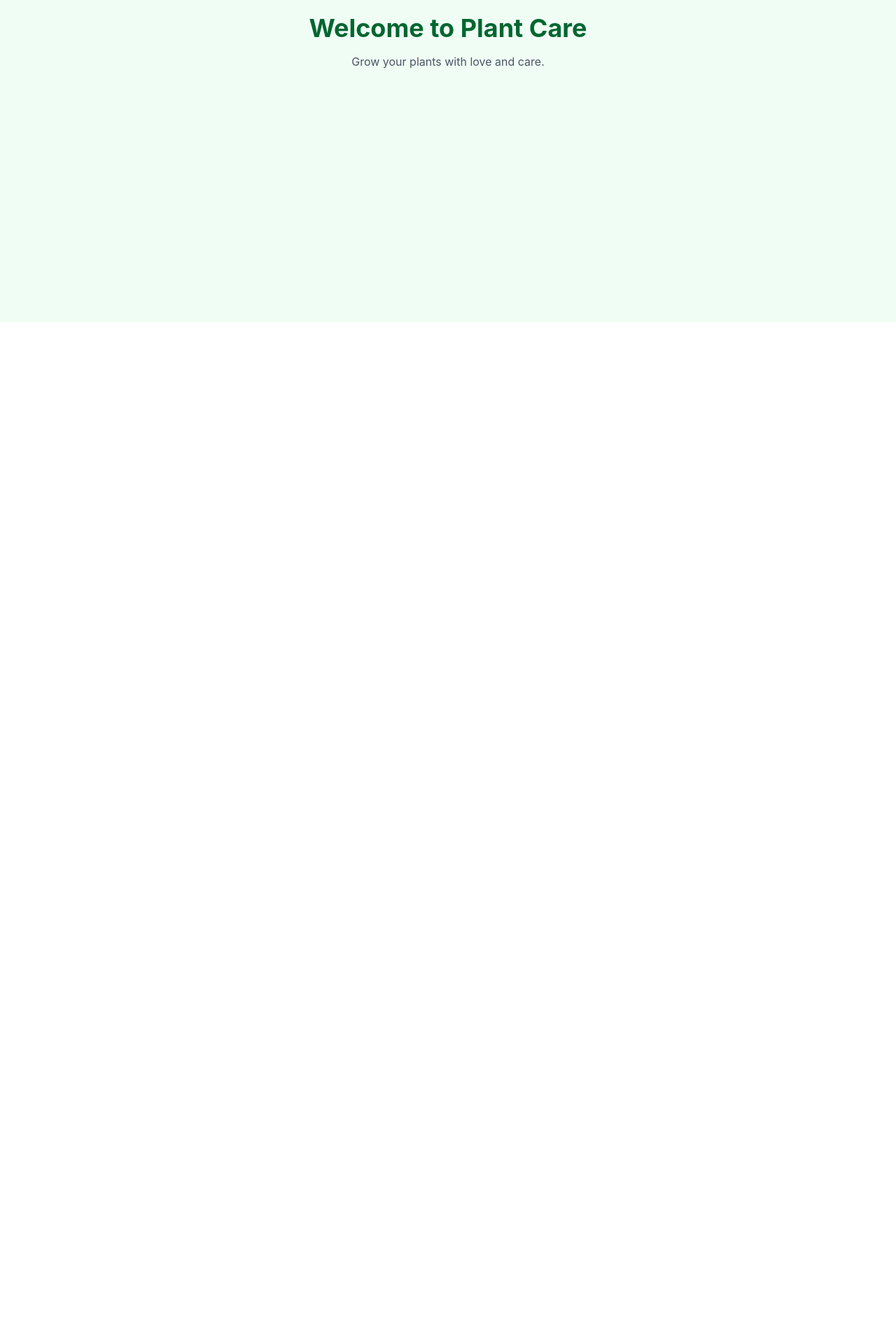
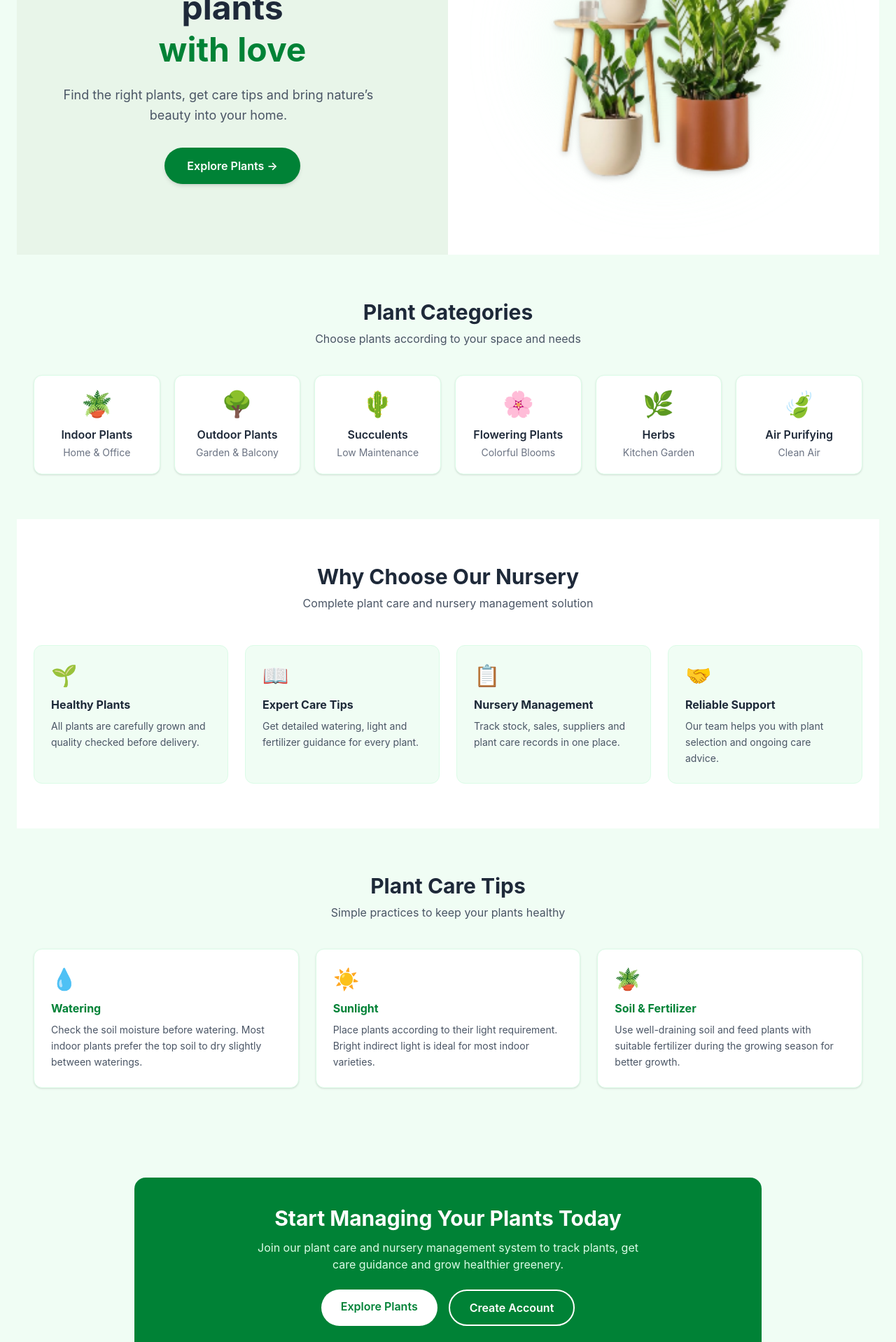
Before and after one commit to Dilni-Sehansa/PlantCare-And-Nursery-ManagementSystem-Frontend, a React (Vite) app: page / in a window 1280 px wide. Shown: the part 340-2258 px from the top of the page at 70% size. Before the commit the page ends 800 px from the top, so only its background shows below. Built offline with nearby package versions, Linux system fonts and the light colour scheme.

Commit message:
create Home Page

```diff
--- a/src/component/common/Navbar.tsx
+++ b/src/component/common/Navbar.tsx
@@ -3,7 +3,7 @@ import logo from "../../assets/img/logo.png"
 
 const Navbar = () => {
   return (
-    <nav className="fixed top-0 left-0 right-0 z-50 bg-white/80 backdrop-blur-md border-b border-green-200 shadow-sm">
+    <nav className="fixed top-0 left-0 right-0 z-50 bg-white/20 backdrop-blur-xl border-b border-green-200 shadow-sm">
       <div className="max-w-7xl mx-auto px-4 sm:px-6 lg:px-8">
         <div className="flex justify-between items-center h-16">
 
--- a/src/pages/home.tsx
+++ b/src/pages/home.tsx
@@ -1,4 +1,6 @@
 import Navbar from "../component/common/Navbar";
+import Plant from "../assets/img/heroPlant.png"
+import { Link } from "react-router-dom";
 
 const Home = () => {
   return (
@@ -8,13 +10,184 @@ const Home = () => {
 
       <div className="text-center">
 
-        <h1 className="text-4xl font-bold text-green-800">
+        {/* <h1 className="text-4xl font-bold text-green-800">
           Welcome to Plant Care
         </h1>
 
         <p className="mt-4 text-gray-600">
           Grow your plants with love and care.
-        </p>
+        </p> */}
+
+        <section className="min-h-[85vh] flex flex-col lg:flex-row pt-20">
+
+        <div className="lg:w-1/2 bg-[#e8f5e9] flex items-center">
+          <div className="px-8 sm:px-12 lg:px-16 py-16 lg:py-0">
+
+            <div className="inline-flex items-center gap-2 bg-white/70 text-green-700 text-sm font-medium px-4 py-1.5 rounded-full mb-6 shadow-sm">
+              <span className="w-2 h-2 bg-green-500 rounded-full"></span>
+              Your Green Journey
+            </div>
+
+            <h1 className="text-4xl sm:text-5xl font-bold text-gray-800 leading-tight mb-5">
+              Take care of your plants
+              <br />
+              <span className="text-green-700">with love</span>
+            </h1>
+
+            <p className="text-gray-600 text-lg leading-relaxed mb-8 max-w-md">
+              Find the right plants, get care tips and bring nature’s beauty into your home.
+            </p>
+
+            <button className="bg-green-700 hover:bg-green-800 text-white font-semibold px-8 py-3.5 rounded-full shadow-md transition hover:scale-105">
+              Explore Plants →
+            </button>
+
+          </div>
+        </div>
+
+        <div className="lg:w-1/2 bg-white flex items-center justify-center relative">
+          <div className="absolute w-72 h-72 bg-green-100 rounded-full blur-3xl opacity-60"></div>
+
+          <img
+            src={Plant}
+            alt="Beautiful Plant"
+            className="relative z-10 w-[280px] sm:w-[340px] lg:w-[400px] object-contain drop-shadow-lg"
+          />
+        </div>
+
+        </section>
+
+        <section className="py-16 px-6 max-w-7xl mx-auto">
+            <div className="text-center mb-10">
+              <h2 className="text-3xl font-bold text-gray-800 mb-2">Plant Categories</h2>
+              <p className="text-gray-600">Choose plants according to your space and needs</p>
+            </div>
+
+            <div className="grid grid-cols-2 md:grid-cols-3 lg:grid-cols-6 gap-5">
+              {[
+                { name: "Indoor Plants", desc: "Home & Office", icon: "🪴" },
+                { name: "Outdoor Plants", desc: "Garden & Balcony", icon: "🌳" },
+                { name: "Succulents", desc: "Low Maintenance", icon: "🌵" },
+                { name: "Flowering Plants", desc: "Colorful Blooms", icon: "🌸" },
+                { name: "Herbs", desc: "Kitchen Garden", icon: "🌿" },
+                { name: "Air Purifying", desc: "Clean Air", icon: "🍃" },
+              ].map((item) => (
+                <div
+                  key={item.name}
+                  className="bg-white border border-green-100 rounded-xl p-5 text-center shadow-sm hover:shadow-md hover:border-green-300 transition cursor-pointer"
+                >
+                  <div className="text-4xl mb-3">{item.icon}</div>
+                  <h3 className="font-semibold text-gray-800 mb-1">{item.name}</h3>
+                  <p className="text-sm text-gray-500">{item.desc}</p>
+                </div>
+              ))}
+            </div>
+        </section>
+
+
+        <section className="py-16 px-6 bg-white">
+            <div className="max-w-7xl mx-auto">
+              <div className="text-center mb-12">
+                <h2 className="text-3xl font-bold text-gray-800 mb-2">Why Choose Our Nursery</h2>
+                <p className="text-gray-600">Complete plant care and nursery management solution</p>
+              </div>
+
+              <div className="grid grid-cols-1 sm:grid-cols-2 lg:grid-cols-4 gap-6">
+                {[
+                  {
+                    title: "Healthy Plants",
+                    desc: "All plants are carefully grown and quality checked before delivery.",
+                    icon: "🌱",
+                  },
+                  {
+                    title: "Expert Care Tips",
+                    desc: "Get detailed watering, light and fertilizer guidance for every plant.",
+                    icon: "📖",
+                  },
+                  {
+                    title: "Nursery Management",
+                    desc: "Track stock, sales, suppliers and plant care records in one place.",
+                    icon: "📋",
+                  },
+                  {
+                    title: "Reliable Support",
+                    desc: "Our team helps you with plant selection and ongoing care advice.",
+                    icon: "🤝",
+                  },
+                ].map((item) => (
+                  <div
+                    key={item.title}
+                    className="bg-green-50 rounded-xl p-6 border border-green-100 text-left"
+                  >
+                    <div className="text-3xl mb-3">{item.icon}</div>
+                    <h3 className="font-bold text-gray-800 mb-2">{item.title}</h3>
+                    <p className="text-gray-600 text-sm leading-relaxed">{item.desc}</p>
+                  </div>
+                ))}
+              </div>
+            </div>
+        </section>
+
+
+        <section className="py-16 px-6 max-w-7xl mx-auto">
+            <div className="text-center mb-10">
+              <h2 className="text-3xl font-bold text-gray-800 mb-2">Plant Care Tips</h2>
+              <p className="text-gray-600">Simple practices to keep your plants healthy</p>
+            </div>
+
+            <div className="grid grid-cols-1 md:grid-cols-3 gap-6">
+              {[
+                {
+                  title: "Watering",
+                  desc: "Check the soil moisture before watering. Most indoor plants prefer the top soil to dry slightly between waterings.",
+                  icon: "💧",
+                },
+                {
+                  title: "Sunlight",
+                  desc: "Place plants according to their light requirement. Bright indirect light is ideal for most indoor varieties.",
+                  icon: "☀️",
+                },
+                {
+                  title: "Soil & Fertilizer",
+                  desc: "Use well-draining soil and feed plants with suitable fertilizer during the growing season for better growth.",
+                  icon: "🪴",
+                },
+              ].map((tip) => (
+                <div
+                  key={tip.title}
+                  className="bg-white rounded-xl p-6 border border-green-100 shadow-sm text-left"
+                >
+                  <div className="text-3xl mb-3">{tip.icon}</div>
+                  <h3 className="font-bold text-green-700 mb-2">{tip.title}</h3>
+                  <p className="text-gray-600 text-sm leading-relaxed">{tip.desc}</p>
+                </div>
+              ))}
+            </div>
+        </section>
+
+
+        <section className="py-16 px-6">
+            <div className="max-w-4xl mx-auto bg-green-700 rounded-2xl p-10 text-center text-white">
+              <h2 className="text-3xl font-bold mb-3">Start Managing Your Plants Today</h2>
+              <p className="text-green-100 mb-6 max-w-xl mx-auto">
+                Join our plant care and nursery management system to track plants, get care guidance and grow healthier greenery.
+              </p>
+              <div className="flex flex-wrap justify-center gap-4">
+                <Link
+                  to="/plants"
+                  className="bg-white text-green-700 font-semibold px-7 py-3 rounded-full hover:bg-green-50 transition"
+                >
+                  Explore Plants
+                </Link>
+                <Link
+                  to="/register"
+                  className="border-2 border-white text-white font-semibold px-7 py-3 rounded-full hover:bg-white/10 transition"
+                >
+                  Create Account
+                </Link>
+              </div>
+            </div>
+        </section>
 
       </div>
 
```
